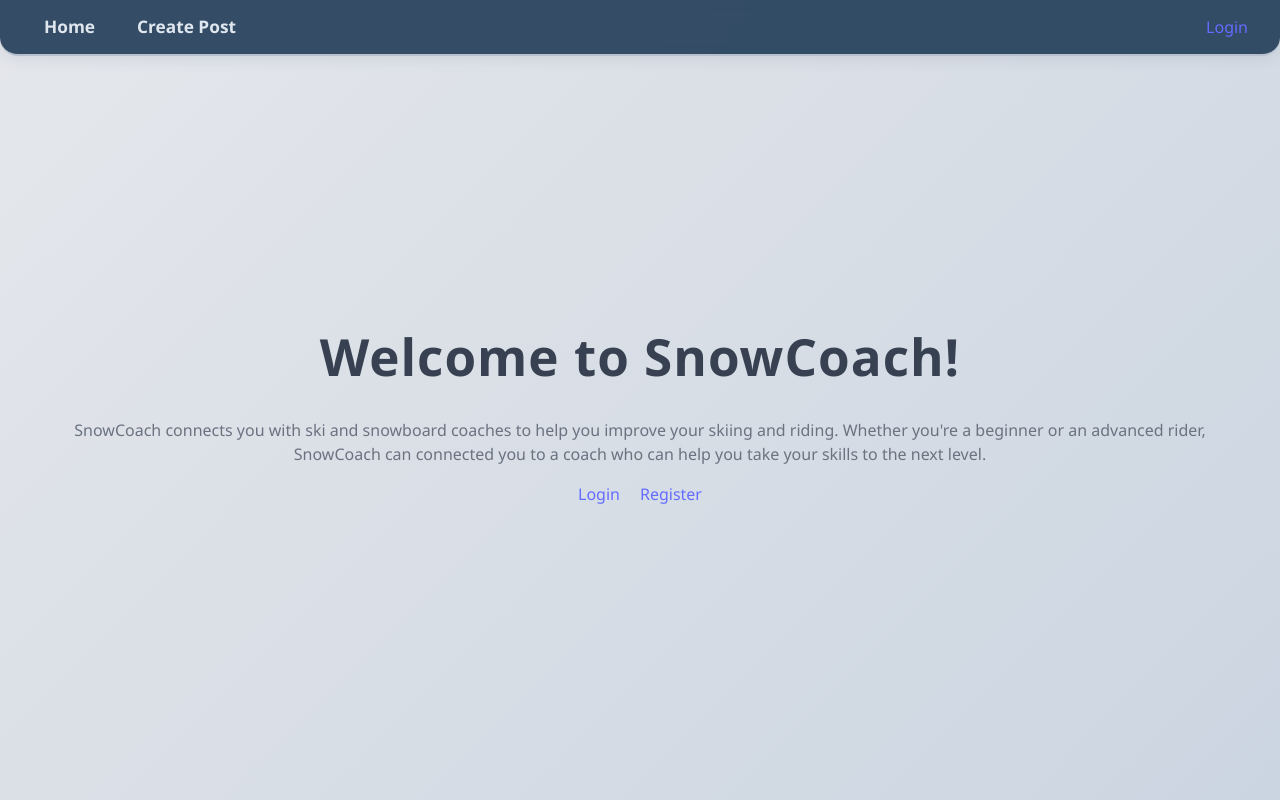
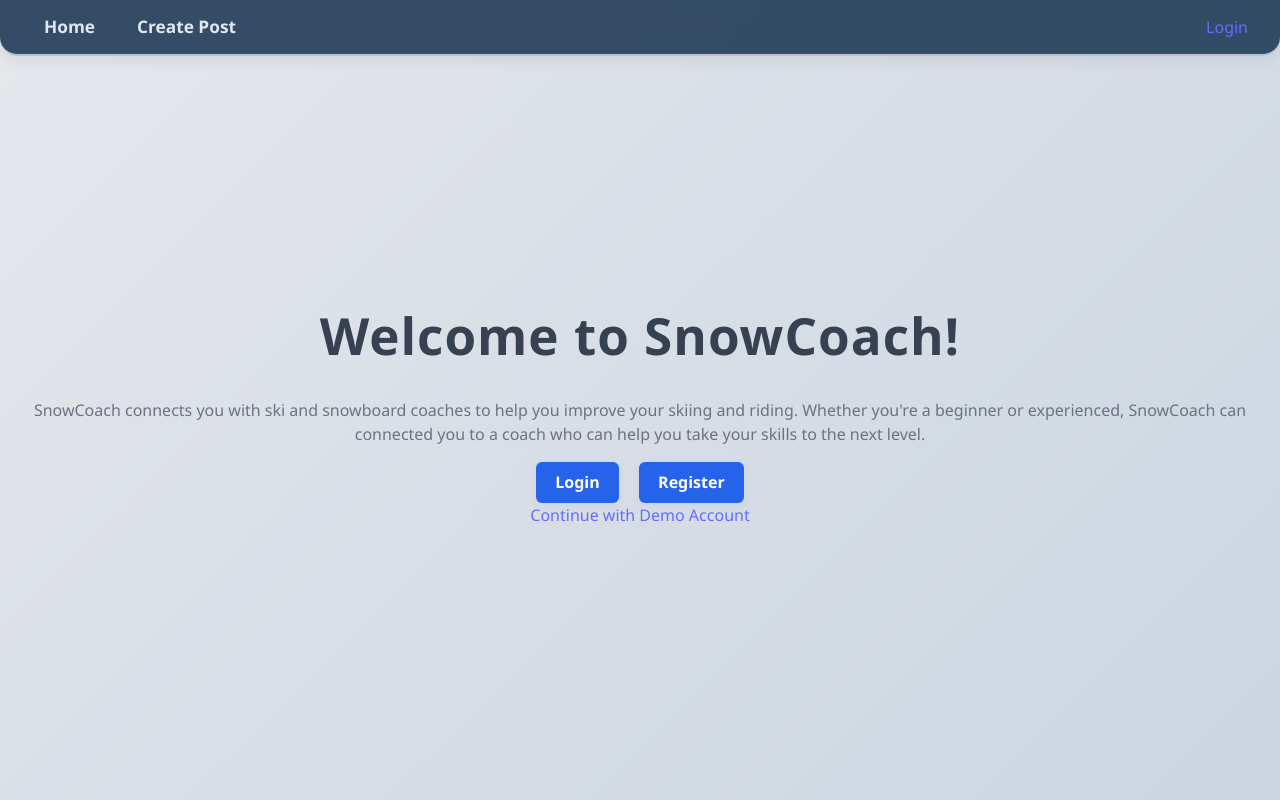
Before and after one commit to AHughes9905/snowcoach, a React (Vite) app in the folder frontend/: page / in a window 1280 px wide. Built offline with nearby package versions, Linux system fonts and the light colour scheme.

Commit message:
added demo login on landingpage

```diff
--- a/frontend/src/App.tsx
+++ b/frontend/src/App.tsx
@@ -14,6 +14,7 @@ import ListUsersPage from "./pages/ListUsersPage";
 import AdminPage from "./pages/AdminPage";
 import EditUserPage from "./pages/EditUserPage";
 import LandingPage from "./pages/LandingPage";
+import DemoLoginPage from "./pages/DemoLoginPage";
 
 import './App.css';
 import React from "react";
@@ -44,6 +45,7 @@ function App() {
                     <Route path="/edit-user/:id" element={<EditUserPage />} />
                     <Route path="/user/:id" element={<div>User Details Place Holder</div>} />
                     <Route path="/landing" element={<LandingPage />} />
+                    <Route path="/demo-login" element={<DemoLoginPage />} />
                 </Routes>
             </BrowserRouter>
         </AuthProvider>
--- /dev/null
+++ b/frontend/src/pages/DemoLoginPage.tsx
@@ -0,0 +1,40 @@
+import { useAuth } from "../context/AuthContext";
+
+function DemoLoginPage() {
+  const { login} = useAuth();
+
+  const handleDemoLogin = async () => {
+    try {
+            const response = await fetch("/api/auth/login", {
+                method: "POST",
+                headers: {
+                    "Content-Type": "application/json",
+                },
+                body: JSON.stringify({ username: "demoUser", password: "demoPassword" }),
+                credentials: "include",
+
+            });
+
+            if (!response.ok) {
+                throw new Error("Login failed. Please check your credentials.");
+            }
+
+            const result = await response.json();
+            login({ roles: result.roleNames, username: result.username }); // Store user info in context
+            alert("Login successful!");
+            window.location.href = "/"; // Redirect to home page after successful login
+        } catch (error) {
+            console.error("Error during login:", error);
+            alert("Failed to log in. Please try again.");
+        }
+    };
+
+  return(
+    handleDemoLogin(),
+    <div className="demo-login">
+      <h1>Logging in as Demo user</h1>
+    </div>
+  );
+}
+
+export default DemoLoginPage;
--- a/frontend/src/pages/LandingPage.tsx
+++ b/frontend/src/pages/LandingPage.tsx
@@ -6,13 +6,18 @@ function LandingPage() {
             <h1>Welcome to SnowCoach!</h1>
             <p>
                 SnowCoach connects you with ski and snowboard coaches to help you improve your skiing and riding.
-                Whether you're a beginner or an advanced rider, SnowCoach can connected you to a coach who can help you take your skills to the next level.
+                Whether you're a beginner or experienced, SnowCoach can connected you to a coach who can help you take your skills to the next level.
             </p>
             <div>
-                <Link to="/login" className="btn">Login</Link>
+                <button className="btn" onClick={() => window.location.href = "/login"}>
+                    Login
+                </button>
                 <span style={{ margin: "0 10px" }}></span>
-                <Link to="/register" className="btn">Register</Link>
+                <button className="btn" onClick={() => window.location.href = "/register"}>
+                    Register
+                </button>
             </div>
+            <Link to="/demo-login" className="btn">Continue with Demo Account</Link>
         </div>
     );
 }
```
